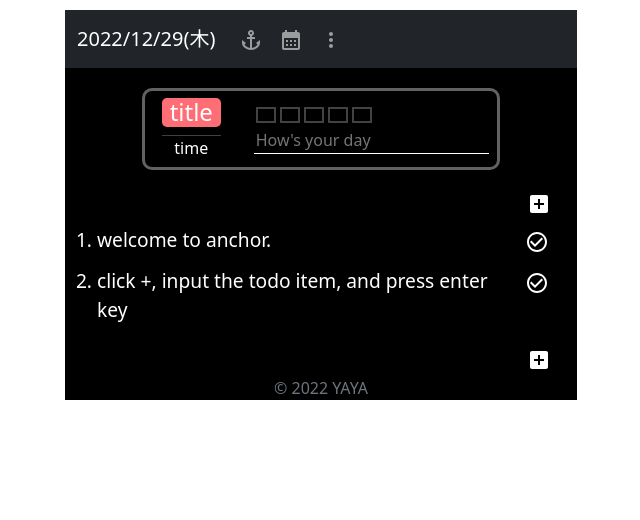
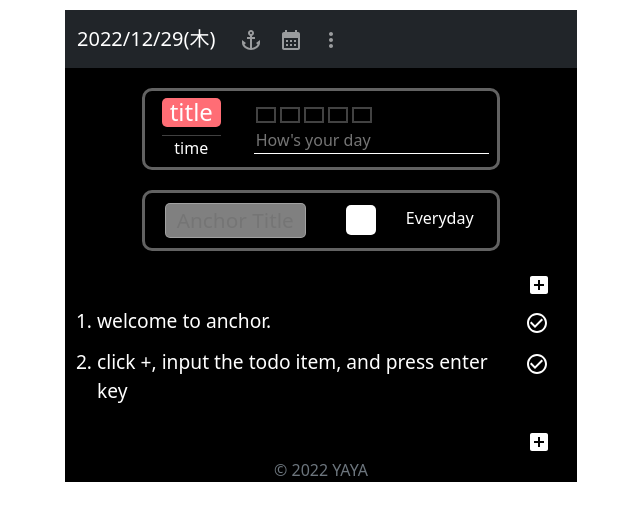
Before and after one commit to yaya3939/Anchor, a React (Create React App) app: page / in a window 1280 px wide. Shown: the top 520 px of the page, without its empty margins (319-959 px from the left). Built offline with nearby package versions, Linux system fonts and the light colour scheme.

Commit message:
anchor input static look100%,  color picker100%, date picker 70%

```diff
--- a/package.json
+++ b/package.json
@@ -11,8 +11,11 @@
     "@testing-library/react": "^13.4.0",
     "@testing-library/user-event": "^13.5.0",
     "bootstrap": "^5.2.3",
+    "date-fns": "^2.29.3",
     "react": "^18.2.0",
     "react-bootstrap": "^2.7.0",
+    "react-color": "^2.19.3",
+    "react-day-picker": "^8.4.1",
     "react-dom": "^18.2.0",
     "react-scripts": "5.0.1",
     "web-vitals": "^2.1.4"
--- a/public/styles.css
+++ b/public/styles.css
@@ -89,12 +89,41 @@ li div {
   margin: 0 auto;
 }
 
-.anchorDetail {
-}
-
-.anchorInput {
+.anchorDetailInput {
   background-color: black;
   color: white;
   border: none;
   border-bottom: 1px solid #fff;
 }
+
+.anchorTitleInput {
+  border: 1px solid rgba(195, 195, 195, 0.5);
+  border-radius: 5px;
+  background-color: gray;
+  width: 40%;
+  font-size: 1.3rem;
+  text-align: center;
+  margin: 10px 20px;
+  vertical-align: middle;
+}
+
+.blocks {
+  display: inline-block;
+}
+
+.colorButton {
+  width: 30px;
+  height: 30px;
+  border: none;
+  border-radius: 5px;
+  margin: 10px 30px 10px 20px;
+  vertical-align: middle;
+}
+
+.pickers {
+  position: absolute;
+}
+
+.dateBar {
+  display: inline-block;
+}
--- a/src/components/AnchorTable.jsx
+++ b/src/components/AnchorTable.jsx
@@ -1,12 +1,31 @@
 import React, { useState } from "react";
 import InputArea from "./InputArea";
 import Progress from "./Progress";
+import { CompactPicker } from "react-color";
+import Daypicker from "./DatePicker";
 import { AddBox } from "@mui/icons-material";
 
 function AnchorTable() {
   const [clicked, setClicked] = useState(false);
-  function addInput() {
-    setClicked(true);
+  function handleClick() {
+    setClicked(!clicked);
+  }
+  const [colorDisplayed, setColorDisplayed] = useState(false);
+  function colorDisplay() {
+    setColorDisplayed(!colorDisplayed);
+  }
+  const [dateDisplayed, setDateDisplayed] = useState(false);
+  function dateDisplay() {
+    setDateDisplayed(!dateDisplayed);
+  }
+
+  const [color, setColor] = useState({
+    r: "255",
+    g: "255",
+    b: "255",
+  });
+  function handleColor(color) {
+    setColor(color.rgb);
   }
 
   return (
@@ -20,11 +39,46 @@ function AnchorTable() {
           </td>
           <td className="anchorDetail">
             <Progress />
-            <InputArea className="anchorInput" placeholder="How's your day" />
+            <InputArea
+              className="anchorDetailInput"
+              placeholder="How's your day"
+            />
           </td>
         </tr>
       </table>
-      <button id="addButton" onClick={addInput}>
+      {/* {clicked && ()} ------------------------input part--------------------------*/}
+      <div className="anchorTable">
+        <InputArea className="anchorTitleInput" placeholder="Anchor Title" />
+        {/* ------------colorPicker------------------------------- */}
+        <div className="blocks">
+          <button
+            className="colorButton"
+            style={{
+              backgroundColor: `rgb(${color.r}, ${color.g}, ${color.b})`,
+            }}
+            onClick={colorDisplay}
+          ></button>
+          {colorDisplayed && (
+            <div className="pickers">
+              <CompactPicker color={color} onChangeComplete={handleColor} />
+            </div>
+          )}
+        </div>
+        {/*------------------------------- DateRangePicker --------------------------------*/}
+        <div className="blocks">
+          <div className="dateBar" onClick={dateDisplay}>
+            Everyday
+          </div>
+          {dateDisplayed && <Daypicker />}
+        </div>
+      </div>
+      <button
+        id="addButton"
+        onClick={() => {
+          handleClick();
+          setClicked(false);
+        }}
+      >
         <AddBox />
       </button>
     </div>
--- /dev/null
+++ b/src/components/DatePicker.jsx
@@ -0,0 +1,28 @@
+import React, { useState } from "react";
+import "react-day-picker/dist/style.css";
+import { addDays } from "date-fns";
+import { DayPicker } from "react-day-picker";
+
+const today = new Date();
+
+export default function Daypicker() {
+  const defaultSelected = {
+    from: today,
+    to: addDays(today, 0),
+  };
+  const [range, setRange] = useState(defaultSelected);
+
+  return (
+    <DayPicker
+      captionLayout="dropdown" /* 没用 不知道为啥 */
+      styles={{
+        root: { backgroundColor: "gray", position: "absolute" },
+        day_range_start: { color: "black" },
+      }}
+      mode="range"
+      defaultMonth={today}
+      selected={range}
+      onSelect={setRange}
+    />
+  );
+}
--- a/src/components/InputArea.jsx
+++ b/src/components/InputArea.jsx
@@ -8,7 +8,6 @@ function InputArea(props) {
   }
 
   return (
-    <div>
     <input
       className={props.className}
       type="text"
@@ -22,7 +21,6 @@ function InputArea(props) {
         }
       }}
     />
-    </div>
   );
 }
 
--- a/src/components/ItemTable.jsx
+++ b/src/components/ItemTable.jsx
@@ -6,7 +6,7 @@ import { AddBox } from "@mui/icons-material";
 function ItemTable() {
   const [clicked, setClicked] = useState(false);
   function addInput() {
-    setClicked(true);
+    setClicked(!clicked);
   }
 
   const item1 = "welcome to anchor.";
```
Also changed, not shown: 2 other files (tests, documents, lock files or other folders). Lines whose indentation alone changed are shown as unchanged.
